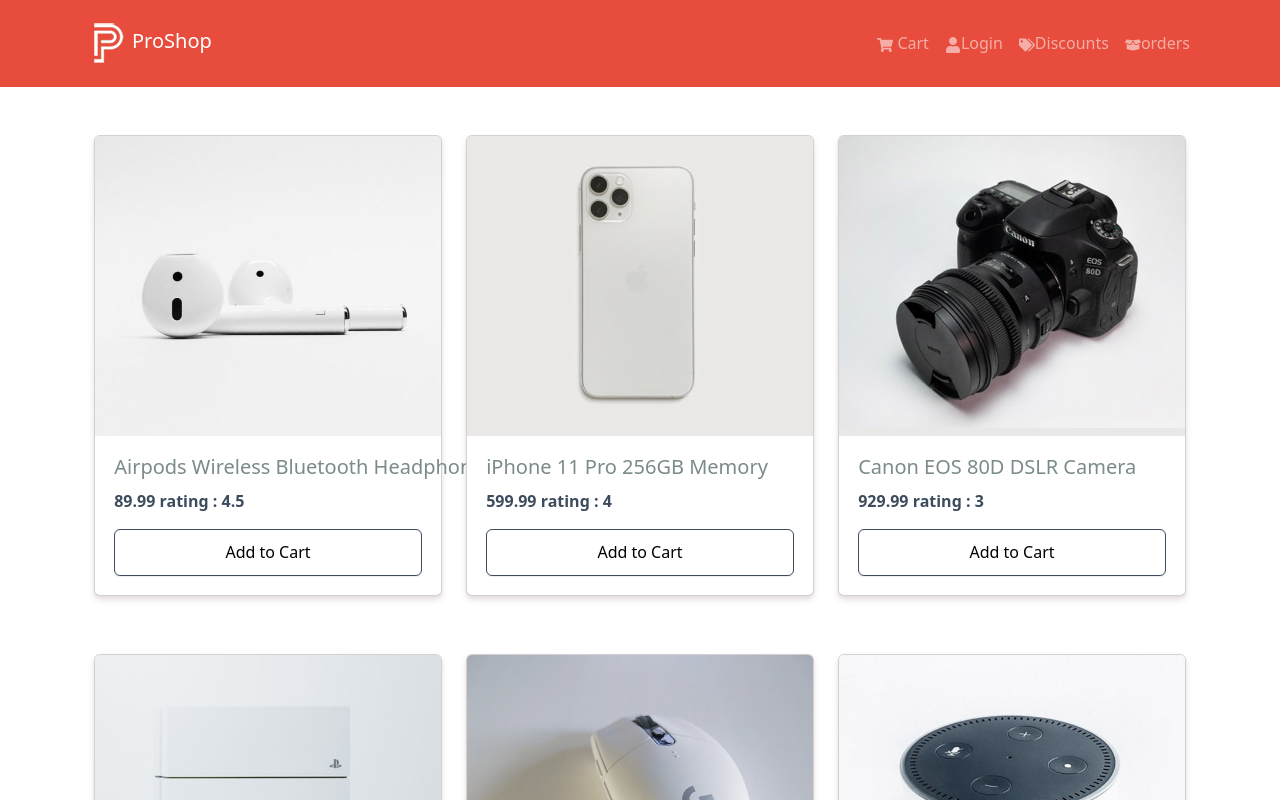
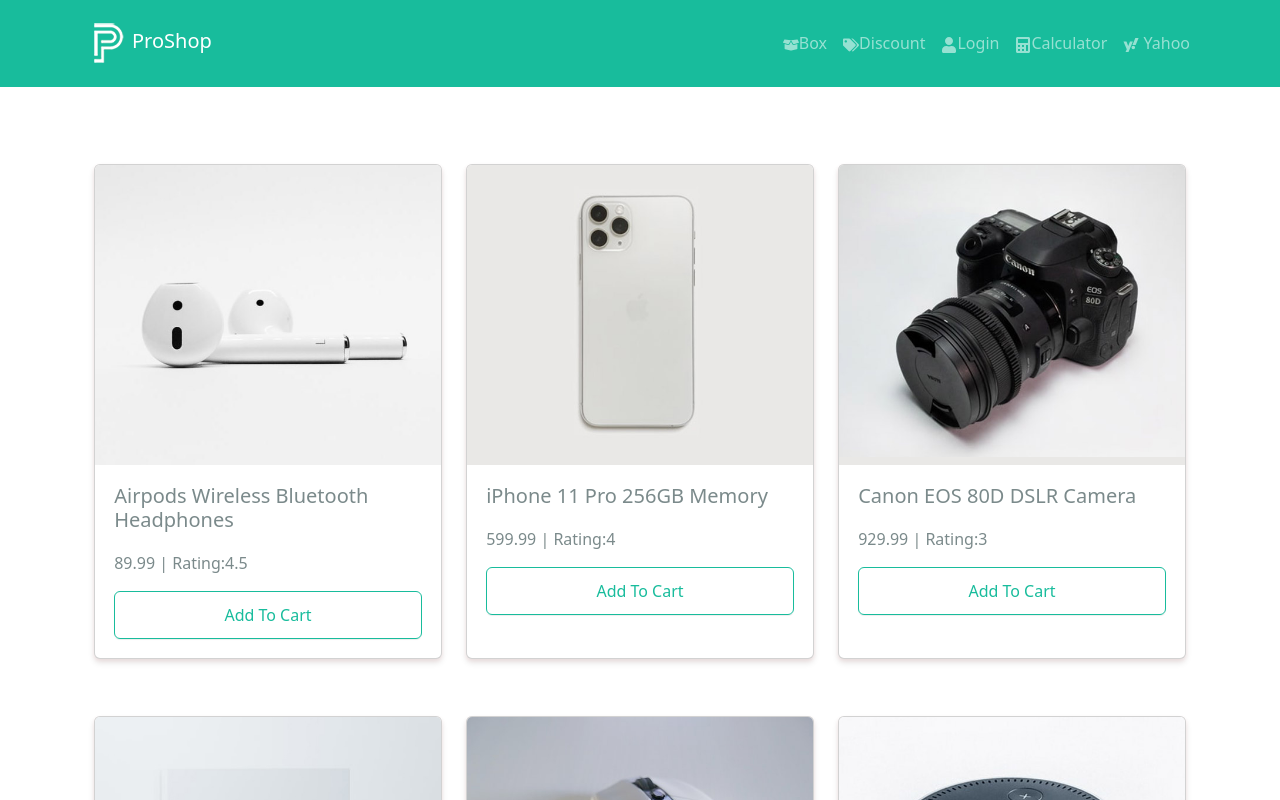
Before and after one commit to Ayonokoji18/Proshop-website, a React (Create React App) app in the folder frontend/: page / in a window 1280 px wide. Shown: the top 800 px of the page. Built offline with nearby package versions, Linux system fonts and the light colour scheme.

Commit message:
8 june update

```diff
--- a/frontend/src/components/footer.js
+++ b/frontend/src/components/footer.js
@@ -3,7 +3,7 @@
 function Footer() {
   const currentYear = new Date().getFullYear();
   return (
-    <footer>
+    <footer className="bg-success text-light py-3 mt-5">
       <Container>
         <Row>
           <Col className="text-center">
--- a/frontend/src/components/header.js
+++ b/frontend/src/components/header.js
@@ -1,33 +1,43 @@
 import { Navbar, Nav, Container } from "react-bootstrap";
-import { FaShoppingCart, FaUser, FaTags, FaBoxOpen } from "react-icons/fa";
+import {
+  FaBoxOpen,
+  FaTags,
+  FaUser,
+  FaCalculator,
+  FaYahoo,
+} from "react-icons/fa";
 import logo from "../assets/logo.png";
 
-function App() {
+function Header() {
   return (
     <header>
-      <Navbar bg="danger " variant="dark" expand="lg" collapseOnSelect>
+      <Navbar bg="success" variant="dark" collapseOnSelect expand="md">
         <Container>
           <Navbar.Brand href="/">
-            <img src={logo} alt="ProShop" />
+            <img src={logo} alt="proshop" />
             ProShop
           </Navbar.Brand>
           <Navbar.Toggle aria-controls="basic-navbar-nav" />
-          <Navbar.Collapse id=" basic-navbar-nav">
+          <Navbar.Collapse id="basic-navbar-nav">
             <Nav className="ms-auto">
-              <Nav.Link href="/cart">
-                <FaShoppingCart /> Cart
+              <Nav.Link href="/box">
+                <FaBoxOpen />
+                Box
+              </Nav.Link>
+              <Nav.Link href="/discount">
+                <FaTags />
+                Discount
               </Nav.Link>
               <Nav.Link href="/login">
                 <FaUser />
                 Login
               </Nav.Link>
-              <Nav.Link href="/discounts">
-                <FaTags />
-                Discounts
+              <Nav.Link href="/calculate">
+                <FaCalculator />
+                Calculator
               </Nav.Link>
-              <Nav.Link href="/wishlist">
-                <FaBoxOpen />
-                orders
+              <Nav.Link href="/yahoo">
+                <FaYahoo /> Yahoo
               </Nav.Link>
             </Nav>
           </Navbar.Collapse>
@@ -37,4 +47,4 @@
   );
 }
 
-export default App;
+export default Header;
--- a/frontend/src/components/productcard.js
+++ b/frontend/src/components/productcard.js
@@ -3,32 +3,28 @@
 
 function ProductCard({ product }) {
   return (
-    <div className="col-md-4 mb-5 ">
+    <div className="col-md-4 mb-5">
       <div className="card h-100">
         <img
           src={product.image}
           alt={product.name}
           className="card-img-top"
-          style={{ height: "200px", objectFit: "cover" }}
+          style={{ height: "300px", objectFit: "cover", width: "auto" }}
         />
         <div className="card-body d-flex flex-column">
-          <h5 className="card-title">{product.name} </h5>
-          <p className="card-text text-primary fw-bold">
-            {product.price}{" "}
-            <span className="ms-auto">rating : {product.rating} </span>
+          <h5> {product.name}</h5>
+          <p>
+            {product.price} | <span>Rating:{product.rating}</span>
           </p>
-
           <Link
-            to={`/product/${product._id}`}
-            className="btn btn-outline-primary mt-auto card-btn"
+            to={`product/${product._id}`}
+            className="btn btn-outline-success"
           >
-            {" "}
-            Add to Cart
+            Add To Cart
           </Link>
         </div>
       </div>
     </div>
   );
 }
-
 export default ProductCard;
--- a/frontend/src/screens/homescreen.js
+++ b/frontend/src/screens/homescreen.js
@@ -3,7 +3,7 @@
 
 function HomeScreen() {
   return (
-    <div className="container mt-4">
+    <div className="container mt-5">
       <div className="row">
         {products.map((product) => (
           <ProductCard key={product._id} product={product}></ProductCard>
```
Also changed, not shown: 2 other files (tests, documents, lock files or other folders).
